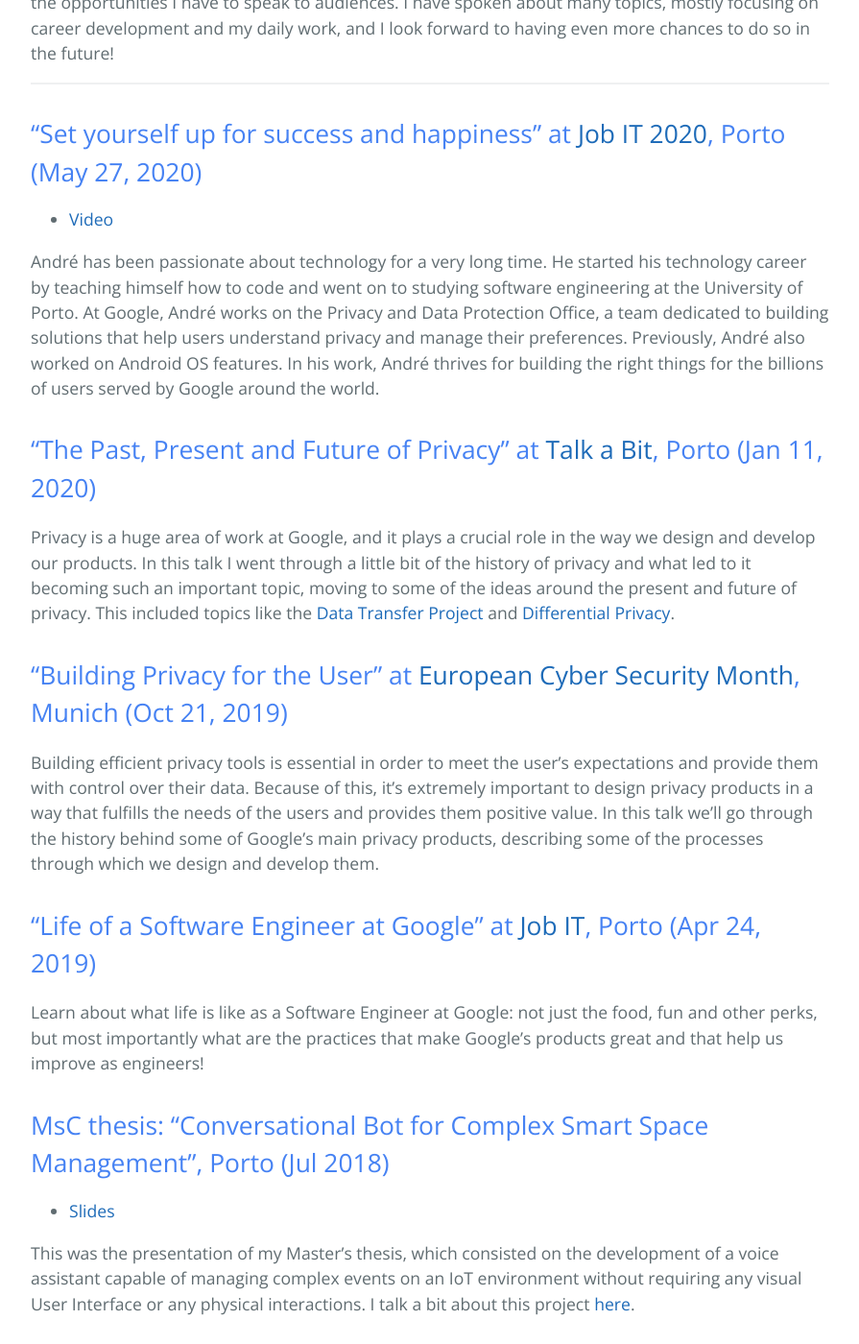
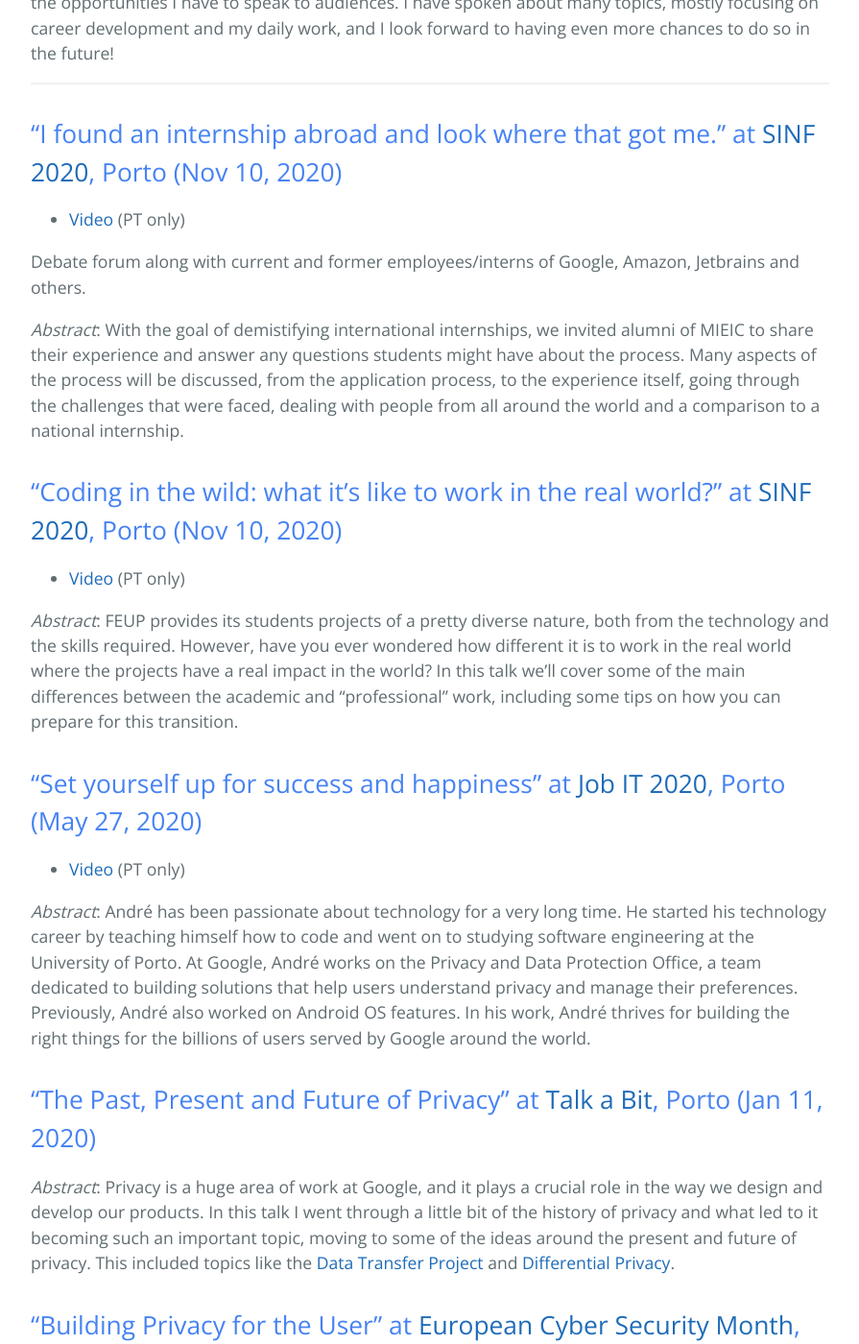
Before and after one commit to andrelago13/andrelago13.github.io, a Jekyll site: the page built from talks.md, in a window 1280 px wide and 1400 px high, scrolled down 541 px. Shown: the whole window at 96% size, without its empty margins (192-1087 px from the left). Built offline with Jekyll 4.4.1, drawn with Linux system fonts in a browser that asks for light colours; some of the changed text lies outside the part shown.

Commit message:
Update talks.md

```diff
--- a/talks.md
+++ b/talks.md
@@ -10,23 +10,37 @@
 
 ---
 
+## "I found an internship abroad and look where that got me." at [SINF 2020](https://www.sinf.pt/), Porto (Nov 10, 2020)
+
+* [Video](https://www.youtube.com/watch?v=sia275F5ggU) (PT only)
+
+Debate forum along with current and former employees/interns of Google, Amazon, Jetbrains and others.
+
+*Abstract*: With the goal of demistifying international internships, we invited alumni of MIEIC to share their experience and answer any questions students might have about the process. Many aspects of the process will be discussed, from the application process, to the experience itself, going through the challenges that were faced, dealing with people from all around the world and a comparison to a national internship.
+
+## "Coding in the wild: what it's like to work in the real world?" at [SINF 2020](https://www.sinf.pt/), Porto (Nov 10, 2020)
+
+* [Video](https://www.youtube.com/watch?v=Ub8DB5gVoqQ) (PT only)
+
+*Abstract*: FEUP provides its students projects of a pretty diverse nature, both from the technology and the skills required. However, have you ever wondered how different it is to work in the real world where the projects have a real impact in the world? In this talk we'll cover some of the main differences between the academic and "professional" work, including some tips on how you can prepare for this transition.
+
 ## "Set yourself up for success and happiness" at [Job IT 2020](http://jobit.pt), Porto (May 27, 2020)
 
-* [Video](https://www.youtube.com/watch?v=Rp3U9pulQ5I)
+* [Video](https://www.youtube.com/watch?v=Rp3U9pulQ5I) (PT only)
 
-André has been passionate about technology for a very long time. He started his technology career by teaching himself how to code and went on to studying software engineering at the University of Porto. At Google, André works on the Privacy and Data Protection Office, a team dedicated to building solutions that help users understand privacy and manage their preferences. Previously, André also worked on Android OS features. In his work, André thrives for building the right things for the billions of users served by Google around the world.
+*Abstract*: André has been passionate about technology for a very long time. He started his technology career by teaching himself how to code and went on to studying software engineering at the University of Porto. At Google, André works on the Privacy and Data Protection Office, a team dedicated to building solutions that help users understand privacy and manage their preferences. Previously, André also worked on Android OS features. In his work, André thrives for building the right things for the billions of users served by Google around the world.
 
 ## "The Past, Present and Future of Privacy" at [Talk a Bit](http://talkabit.org), Porto (Jan 11, 2020)
 
-Privacy is a huge area of work at Google, and it plays a crucial role in the way we design and develop our products. In this talk I went through a little bit of the history of privacy and what led to it becoming such an important topic, moving to some of the ideas around the present and future of privacy. This included topics like the [Data Transfer Project](https://datatransferproject.dev/) and [Differential Privacy](https://github.com/google/differential-privacy).
+*Abstract*: Privacy is a huge area of work at Google, and it plays a crucial role in the way we design and develop our products. In this talk I went through a little bit of the history of privacy and what led to it becoming such an important topic, moving to some of the ideas around the present and future of privacy. This included topics like the [Data Transfer Project](https://datatransferproject.dev/) and [Differential Privacy](https://github.com/google/differential-privacy).
 
 ## "Building Privacy for the User" at [European Cyber Security Month](https://www.meetup.com/gdg-munich/events/264756824/), Munich (Oct 21, 2019)
 
-Building efficient privacy tools is essential in order to meet the user's expectations and provide them with control over their data. Because of this, it's extremely important to design privacy products in a way that fulfills the needs of the users and provides them positive value. In this talk we'll go through the history behind some of Google's main privacy products, describing some of the processes through which we design and develop them.
+*Abstract*: Building efficient privacy tools is essential in order to meet the user's expectations and provide them with control over their data. Because of this, it's extremely important to design privacy products in a way that fulfills the needs of the users and provides them positive value. In this talk we'll go through the history behind some of Google's main privacy products, describing some of the processes through which we design and develop them.
 
 ## "Life of a Software Engineer at Google" at [Job IT](http://jobit.pt/), Porto (Apr 24, 2019)
 
-Learn about what life is like as a Software Engineer at Google: not just the food, fun and other perks, but most importantly what are the practices that make Google's products great and that help us improve as engineers!
+*Abstract*: Learn about what life is like as a Software Engineer at Google: not just the food, fun and other perks, but most importantly what are the practices that make Google's products great and that help us improve as engineers!
 
 ## MsC thesis: "Conversational Bot for Complex Smart Space Management", Porto (Jul 2018)
 
```
